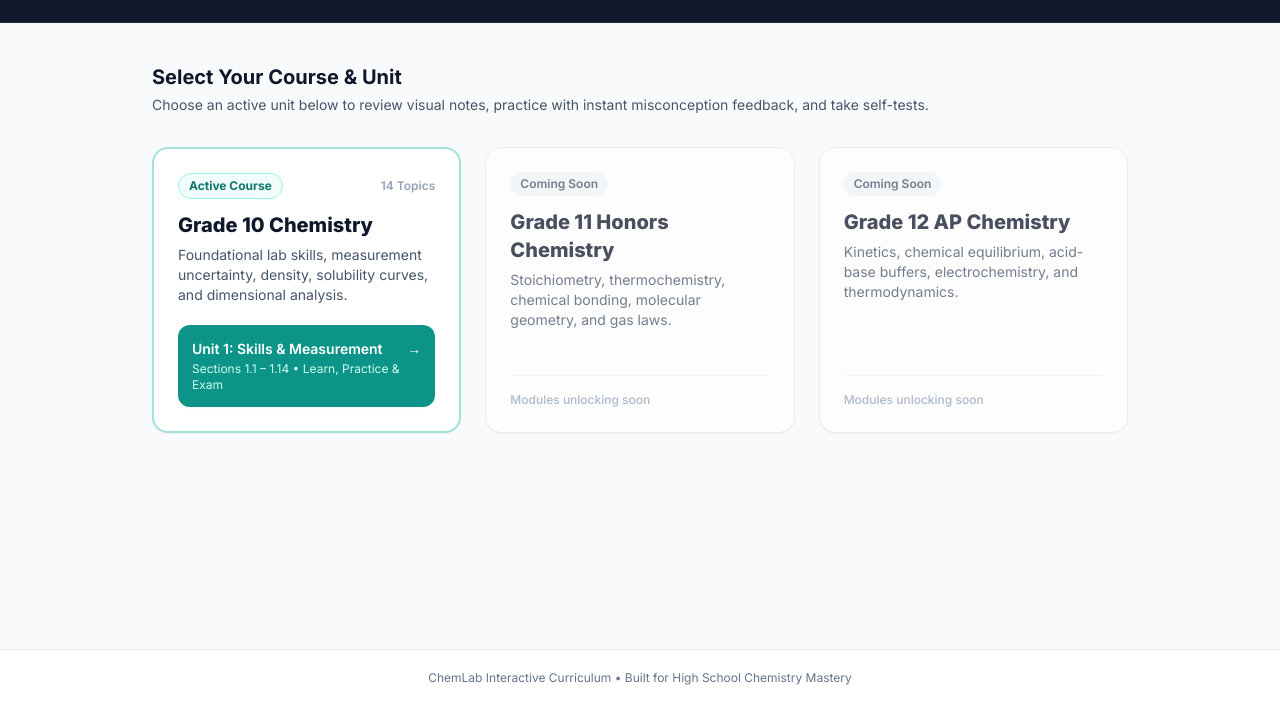
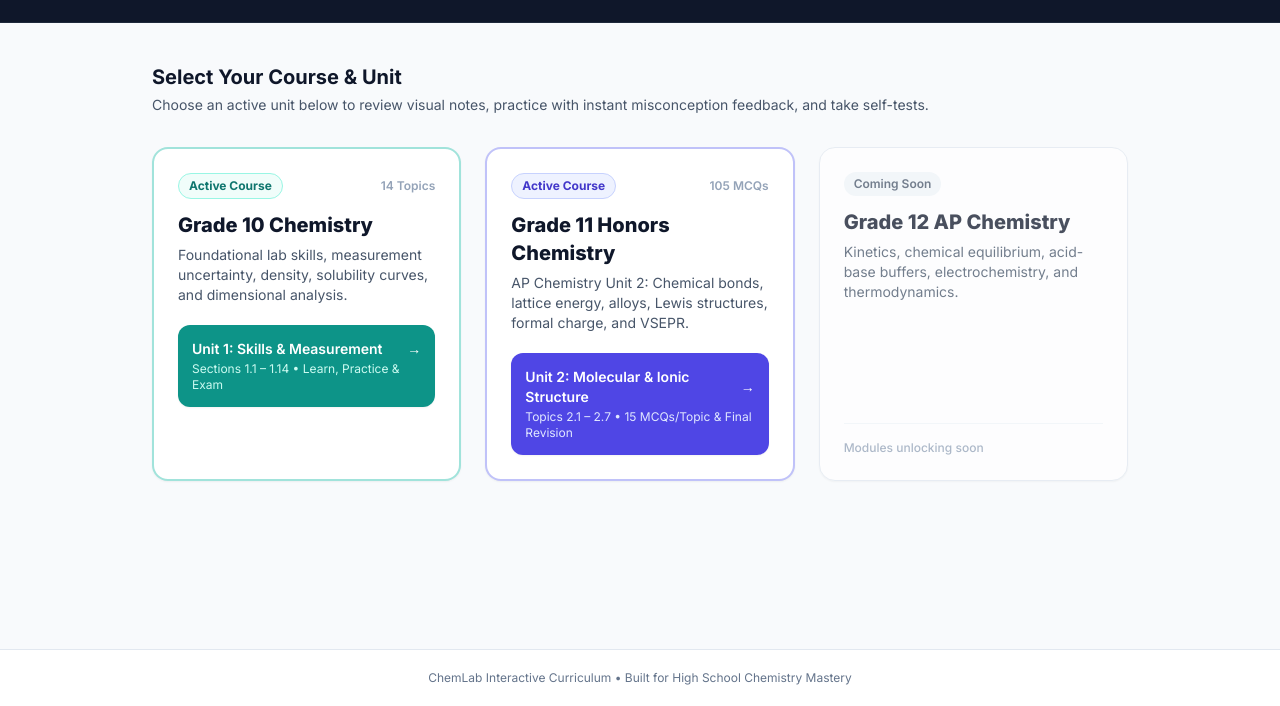
Before and after one commit to ubeyaz/chemlab, a plain HTML site: page index.html in a window 1280 px wide. Shown: the part 94-800 px from the top of the page. Drawn offline with nearby package versions, Linux system fonts and the light colour scheme.

Commit message:
Update index.html

```diff
--- a/index.html
+++ b/index.html
@@ -57,17 +57,25 @@
         </div>
       </div>
 
-      <!-- Grade 11 Placeholder Card -->
-      <div class="bg-white rounded-2xl border border-slate-200 p-6 shadow-sm flex flex-col justify-between opacity-75">
+      <!-- Grade 11 Honors Active Card -->
+      <div class="bg-white rounded-2xl border-2 border-indigo-500/40 p-6 shadow-sm flex flex-col justify-between">
         <div>
           <div class="flex items-center justify-between mb-3">
-            <span class="px-2.5 py-1 rounded-full text-xs font-semibold bg-slate-100 text-slate-600">Coming Soon</span>
+            <span class="px-2.5 py-1 rounded-full text-xs font-bold bg-indigo-50 text-indigo-700 border border-indigo-200">Active Course</span>
+            <span class="text-xs font-semibold text-slate-400">105 MCQs</span>
           </div>
           <h3 class="text-xl font-extrabold text-slate-900">Grade 11 Honors Chemistry</h3>
-          <p class="text-sm text-slate-600 mt-1.5">Stoichiometry, thermochemistry, chemical bonding, molecular geometry, and gas laws.</p>
-        </div>
-        <div class="mt-6 pt-4 border-t border-slate-100 text-xs text-slate-400 font-medium">
-          Modules unlocking soon
+          <p class="text-sm text-slate-600 mt-1.5">AP Chemistry Unit 2: Chemical bonds, lattice energy, alloys, Lewis structures, formal charge, and VSEPR.</p>
+
+          <div class="mt-5 space-y-2">
+            <a href="grade11/unit2.html" class="block w-full p-3.5 rounded-xl bg-indigo-600 hover:bg-indigo-500 text-white font-semibold text-sm transition shadow-sm">
+              <div class="flex items-center justify-between">
+                <span>Unit 2: Molecular &amp; Ionic Structure</span>
+                <span>→</span>
+              </div>
+              <span class="block text-xs text-indigo-100 font-normal mt-0.5">Topics 2.1 – 2.7 • 15 MCQs/Topic &amp; Final Revision</span>
+            </a>
+          </div>
         </div>
       </div>
 
```
